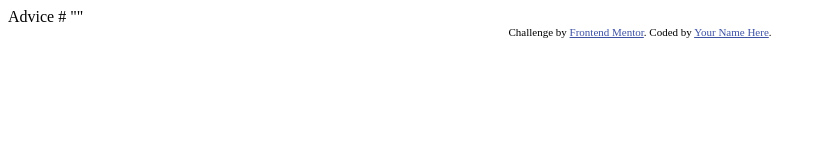
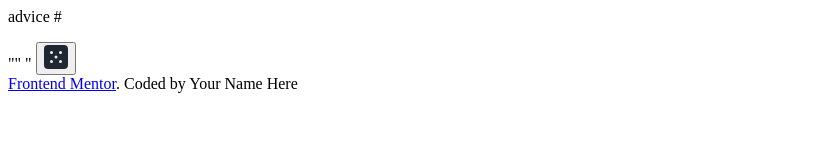
Before and after one commit to joao-miguel8/advice-generator-app, a plain HTML site: page index.html in a window 1280 px wide. Shown: the whole page, without its empty margins (0-824 px from the left). Drawn offline with Linux system fonts and the light colour scheme.

Commit message:
added 2 missing files that frontendmentor.io provided and added the html markup.

```diff
--- a/index.html
+++ b/index.html
@@ -1,28 +1,38 @@
 <!DOCTYPE html>
 <html lang="en">
     <head>
-  <meta charset="UTF-8">
-  <meta name="viewport" content="width=device-width, initial-scale=1.0"> <!-- displays site properly based on user's device -->
+        <meta charset="UTF-8" />
+        <meta name="viewport" content="width=device-width, initial-scale=1.0" />
+        <!-- displays site properly based on user's device -->
 
-  <link rel="icon" type="image/png" sizes="32x32" href="./images/favicon-32x32.png">
+        <link rel="icon" type="image/png" sizes="32x32" href="./images/favicon-32x32.png" />
 
         <title>Frontend Mentor | Advice generator app</title>
 
         <!-- Feel free to remove these styles or customise in your own stylesheet 👍 -->
         <style>
-    .attribution { font-size: 11px; text-align: center; }
-    .attribution a { color: hsl(228, 45%, 44%); }
+            .attribution {
+                font-size: 11px;
+                text-align: center;
+            }
+            .attribution a {
+                color: hsl(228, 45%, 44%);
+            }
         </style>
     </head>
     <body>
-
-  Advice #<!-- Advice ID goes here -->
-
+        <main>
+            <section class="advice-container">
+                <span>advice #<span class="advice-number"></span> </span>
+                <!-- Advice #Advice ID goes here -->
+                <p class="advice-generated"></p>
                 "<!-- Advice text goes here -->"
-
-  <div class="attribution">
-    Challenge by <a href="https://www.frontendmentor.io?ref=challenge" target="_blank">Frontend Mentor</a>.
-    Coded by <a href="#">Your Name Here</a>.
-  </div>
+                <span>"</span>
+                <button class="generate-new-advice">
+                    <img src="../advice-generator-app/images/icon-dice.svg" alt="" />
+                </button>
+                <div class="contribution-container"><a href="https://www.frontendmentor.io?ref=challenge" target="_blank">Frontend Mentor</a>. Coded by <href href="#">Your Name Here</href></div>
+            </section>
+        </main>
     </body>
 </html>
```
Also changed, not shown: design/active-states.jpg (added), design/desktop-design.jpg (added), design/desktop-preview.jpg (added), design/mobile-design.jpg (added), images/favicon-32x32.png (added), images/icon-dice.svg (added), images/pattern-divider-desktop.svg (added), images/pattern-divider-mobile.svg (added), 1 other file. Lines whose indentation alone changed are shown as unchanged.
